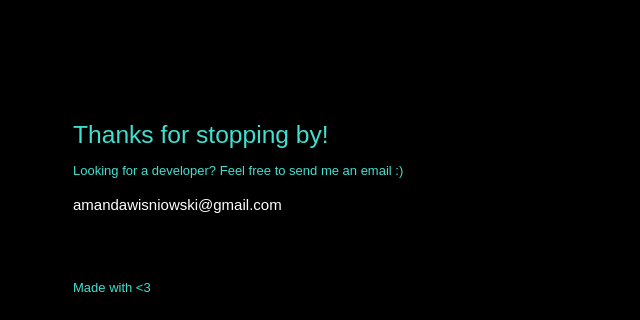
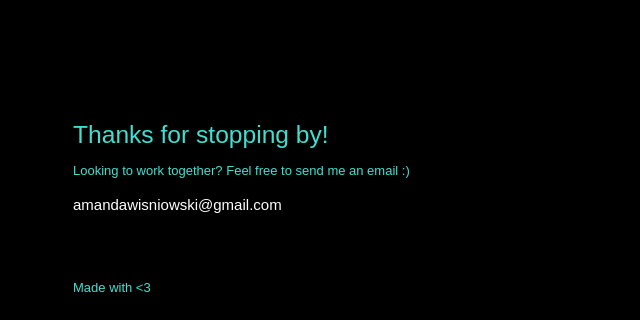
Before and after one commit to wisnioa/newPortfolio, a plain HTML site: page index.html in a window 1280 px wide. Shown: the part 4473-4793 px from the top of the page, 119-759 px from the left. Drawn offline with nearby package versions, Linux system fonts and the light colour scheme; a script that the page names is missing.

Commit message:
small wording change

```diff
--- a/index.html
+++ b/index.html
@@ -291,7 +291,7 @@
                 <div class="row ">
                     <div class="col l6 s12 ">
                         <h5>Thanks for stopping by!</h5>
-                        <p>Looking for a developer? Feel free to send me an email :)</p>
+                        <p>Looking to work together? Feel free to send me an email :)</p>
                         <a class="white-text" href="mailto:amandawisniowski@gmail.com?subject=Hi Amanda!">amandawisniowski@gmail.com</a>
 
                     </div>
```
